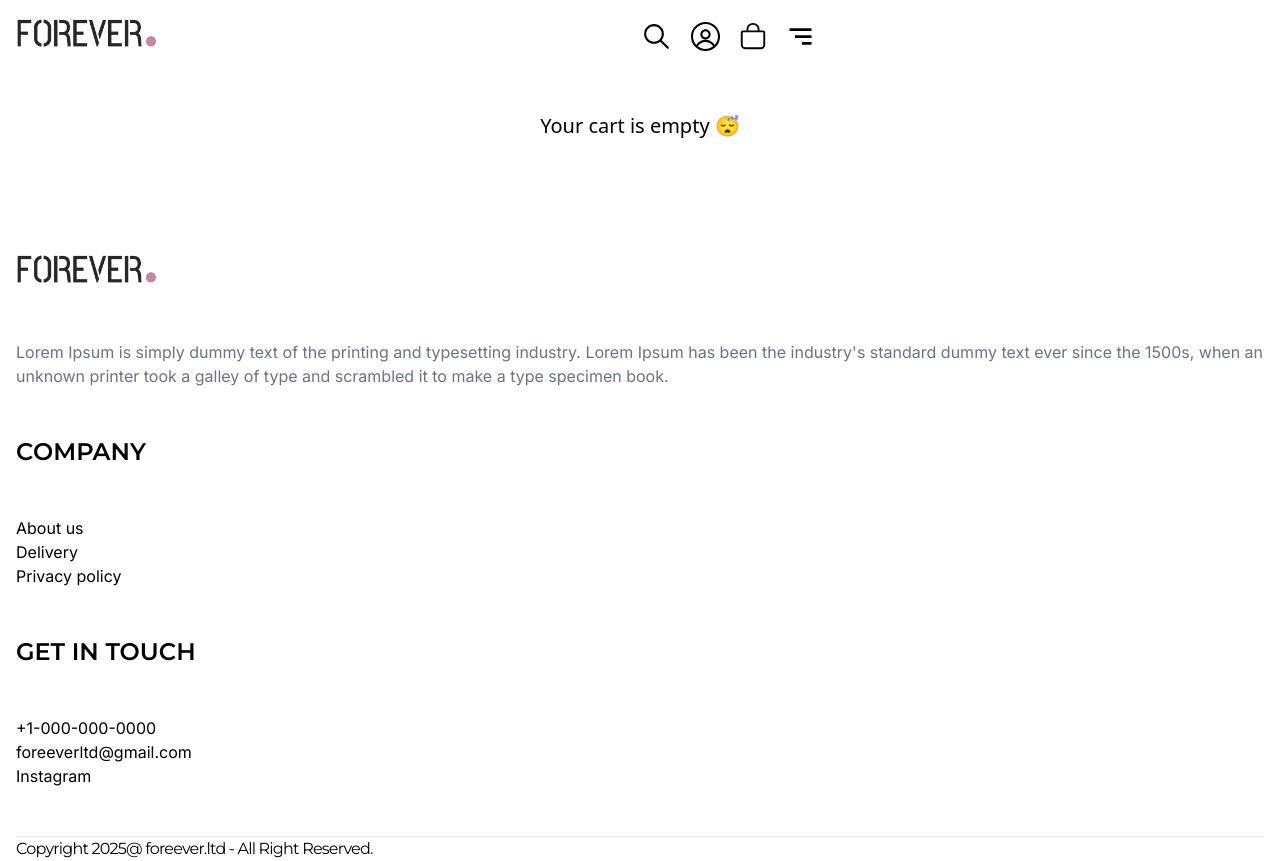
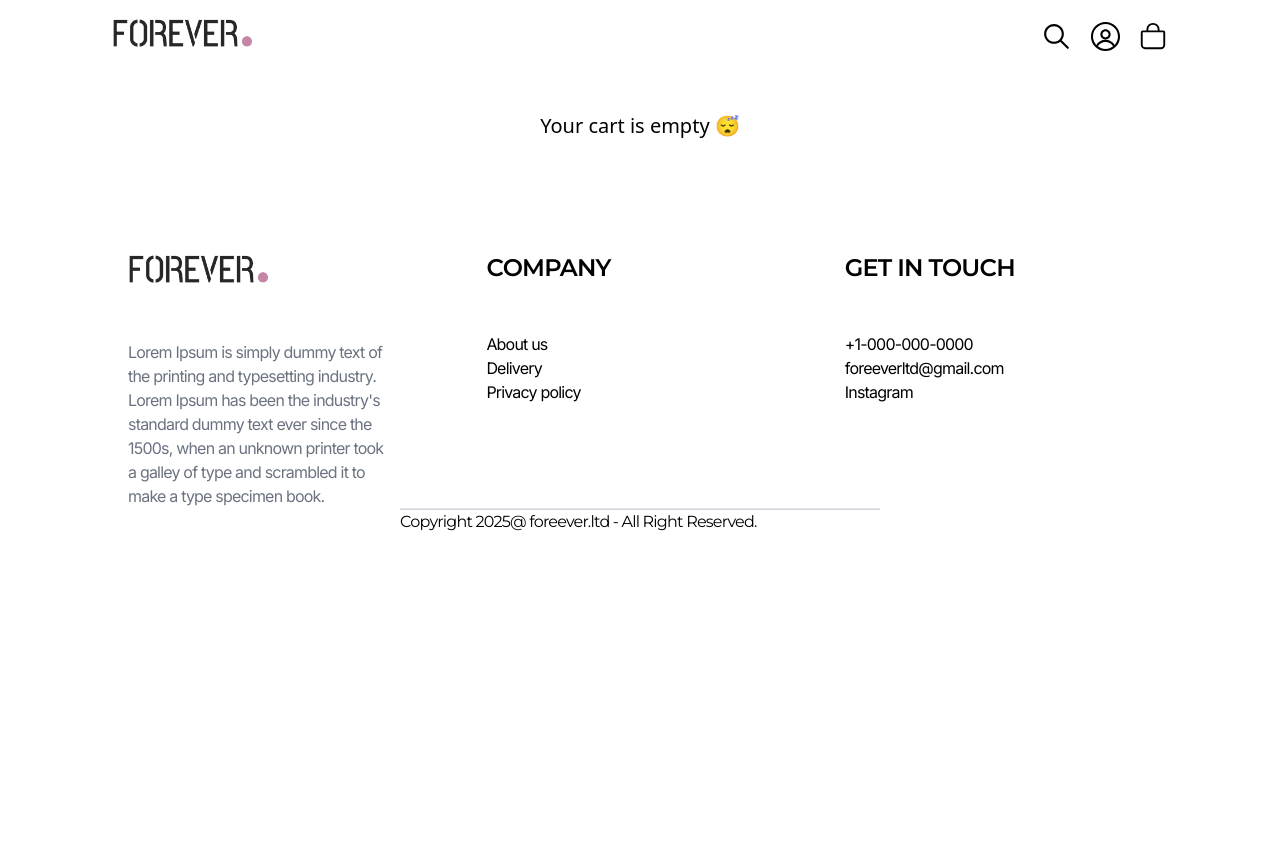
Before and after one commit to Ri-Reyan/e-commerce-forever-client, a React (Vite) app: page /cart in a window 1280 px wide. After the commit the page ends 800 px from the top, so only its background shows below. Built offline with nearby package versions, Linux system fonts and the light colour scheme.

Commit message:
larger-dispaly-ready

```diff
--- a/src/components/footer/Footer.jsx
+++ b/src/components/footer/Footer.jsx
@@ -5,21 +5,22 @@ import { useNavigate } from "react-router-dom";
 const Footer = () => {
   const navigate = useNavigate();
   return (
-    <div className="flex flex-col mx-4 mt-28">
-      <div>
+    <div className="">
+      <div className="flex flex-col mx-4 mt-28 lg:px-28 lg:flex lg:flex-row lg:justify-between ">
+        <div className="lg:w-[25%] lg:tracking-tighter">
           <img className="h-[40px]" src={logo} alt="Logo" />
           <br />
           <br />
           <h1 className="font-inter text-gray-500">
             Lorem Ipsum is simply dummy text of the printing and typesetting
-          industry. Lorem Ipsum has been the industry's standard dummy text ever
-          since the 1500s, when an unknown printer took a galley of type and
-          scrambled it to make a type specimen book.
+            industry. Lorem Ipsum has been the industry's standard dummy text
+            ever since the 1500s, when an unknown printer took a galley of type
+            and scrambled it to make a type specimen book.
           </h1>
         </div>
         <br />
         <br />
-      <div>
+        <div className="lg:w-[25%] lg:tracking-tighter">
           <h1 className="text-2xl font-montserrat font-semibold">COMPANY</h1>
           <br />
           <br />
@@ -52,8 +53,10 @@ const Footer = () => {
         </div>
         <br />
         <br />
-      <div>
-        <h1 className="text-2xl font-montserrat font-semibold">GET IN TOUCH</h1>
+        <div className="lg:w-[25%] lg:tracking-tighter">
+          <h1 className="text-2xl font-montserrat font-semibold">
+            GET IN TOUCH
+          </h1>
           <br />
           <br />
           <h3 className="font-inter">+1-000-000-0000</h3>
@@ -68,8 +71,9 @@ const Footer = () => {
         </div>
         <br />
         <br />
-      <div>
-        <hr className="w-full h-[1px] bg-gray-300" />
+      </div>
+      <div className="lg:mx-[400px]">
+        <hr className="w-full h-[1px] lg:h-[2px]  bg-gray-300 " />
         <h1 className="text-base tracking-tighter font-montserrat whitespace-nowrap">
           Copyright 2025@ foreever.ltd - All Right Reserved.
         </h1>
--- a/src/components/nav/Navbar.jsx
+++ b/src/components/nav/Navbar.jsx
@@ -15,7 +15,7 @@ const Navbar = () => {
   return (
     <div className="w-full h-auto sticky">
       <div className="flex">
-        <div className="w-1/2 p-4">
+        <div className="w-1/2 p-4 lg:px-28">
           <img
             onClick={() => {
               navigate("/");
@@ -26,7 +26,7 @@ const Navbar = () => {
           />
         </div>
 
-        <div className="w-1/2 place-items-center flex gap-4">
+        <div className="w-1/2 place-items-center flex gap-4 lg:place-content-end lg:mr-28">
           <IoIosSearch
             onClick={() => {
               setSearchExpan(!searchExpand);
@@ -43,7 +43,7 @@ const Navbar = () => {
               </span>
             )}
           </div>
-          <BiMenuAltRight size="33px" className="cursor-pointer" />
+          <BiMenuAltRight size="33px" className="cursor-pointer lg:hidden" />
         </div>
       </div>
       {searchExpand ? <SearchSection /> : <></>}
--- a/src/components/pages/mainpages/fragments/HeroSection.jsx
+++ b/src/components/pages/mainpages/fragments/HeroSection.jsx
@@ -3,8 +3,8 @@ import hero_img from "../../../../assets/frontend_assets/hero_img.png";
 
 const HeroSection = () => {
   return (
-    <section className="h-[70vh] w-auto border border-gray-400 mx-4 mt-4 rounded-sm">
-      <div className="h-[40%] place-content-center">
+    <section className="h-[70vh] w-auto border border-gray-400 mx-4 mt-4 rounded-sm lg:flex lg:flex-row lg:mx-28">
+      <div className="h-[40%] lg:w-[40%] lg:h-auto place-content-center">
         <div className="flex place-content-center gap-3">
           <hr className="w-1/6 bg-black h-1 mt-2" />
           <h3 className="font-inter">OUR BESTSELLERS</h3>
@@ -18,7 +18,7 @@ const HeroSection = () => {
         </div>
       </div>
 
-      <div className="h-[60%]">
+      <div className="h-[60%] lg:w-[60%] lg:h-auto">
         <img className="h-full w-full" src={hero_img} alt="Hero image" />
       </div>
     </section>
--- a/src/components/pages/mainpages/fragments/ProductDisplay.jsx
+++ b/src/components/pages/mainpages/fragments/ProductDisplay.jsx
@@ -21,9 +21,9 @@ const ProductDisplay = () => {
   }, []);
 
   return (
-    <div className=" px-4 mt-16">
+    <div className="px-4 lg:px-28 mt-16 lg:mt-32 ">
       <section className="h-full w-full flex">
-        <div className="text-center">
+        <div className="text-center lg:mx-[400px]">
           <h1 className="font-montserrat text-4xl text-gray-500 font-normal">
             LATEST{" "}
             <span className="font-montserrat font-semibold text-black tracking-tighter">
@@ -33,7 +33,7 @@ const ProductDisplay = () => {
         </div>
       </section>
 
-      <div className="grid grid-cols-2 place-content-center mt-8 gap-4">
+      <div className="grid grid-cols-2 lg:grid-cols-5 place-content-center mt-8 gap-4">
         {products.map((item, i) => (
           <div key={i}>
             <img
--- a/src/components/pages/mainpages/fragments/Services.jsx
+++ b/src/components/pages/mainpages/fragments/Services.jsx
@@ -5,7 +5,7 @@ import support_img from "../../../../assets/frontend_assets/support_img.png";
 
 const Services = () => {
   return (
-    <div className="place-items-center px-4 mt-20">
+    <div className="place-items-center px-4 mt-20 lg:flex lg:flex-row lg:place-content-center lg:justify-evenly">
       <div>
         <img className="place-self-center" src={exchange_icon} alt="" />
         <h1 className="text-xl font-montserrat text-center font-semibold">
```
Lines whose indentation alone changed are shown as unchanged.
